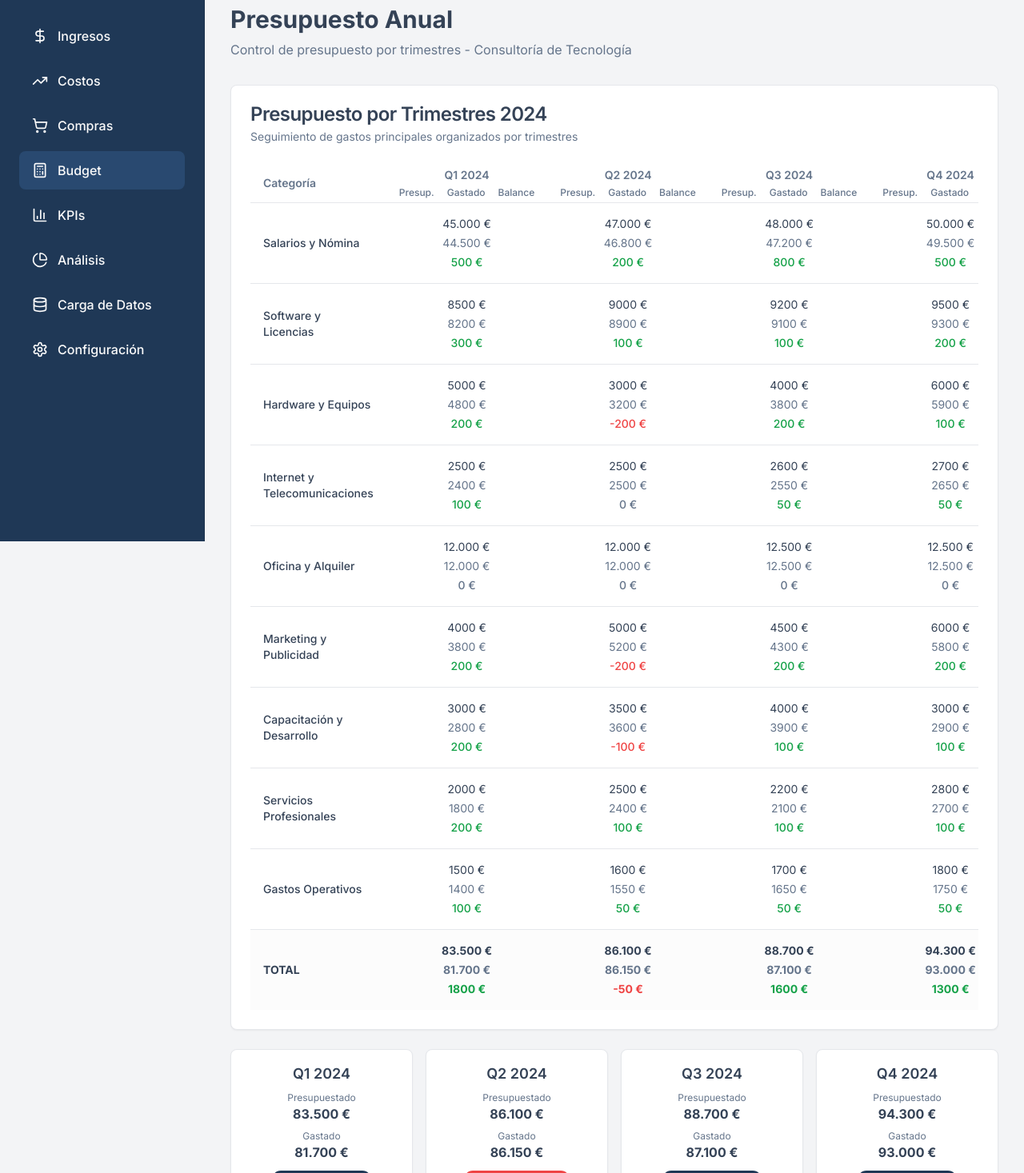
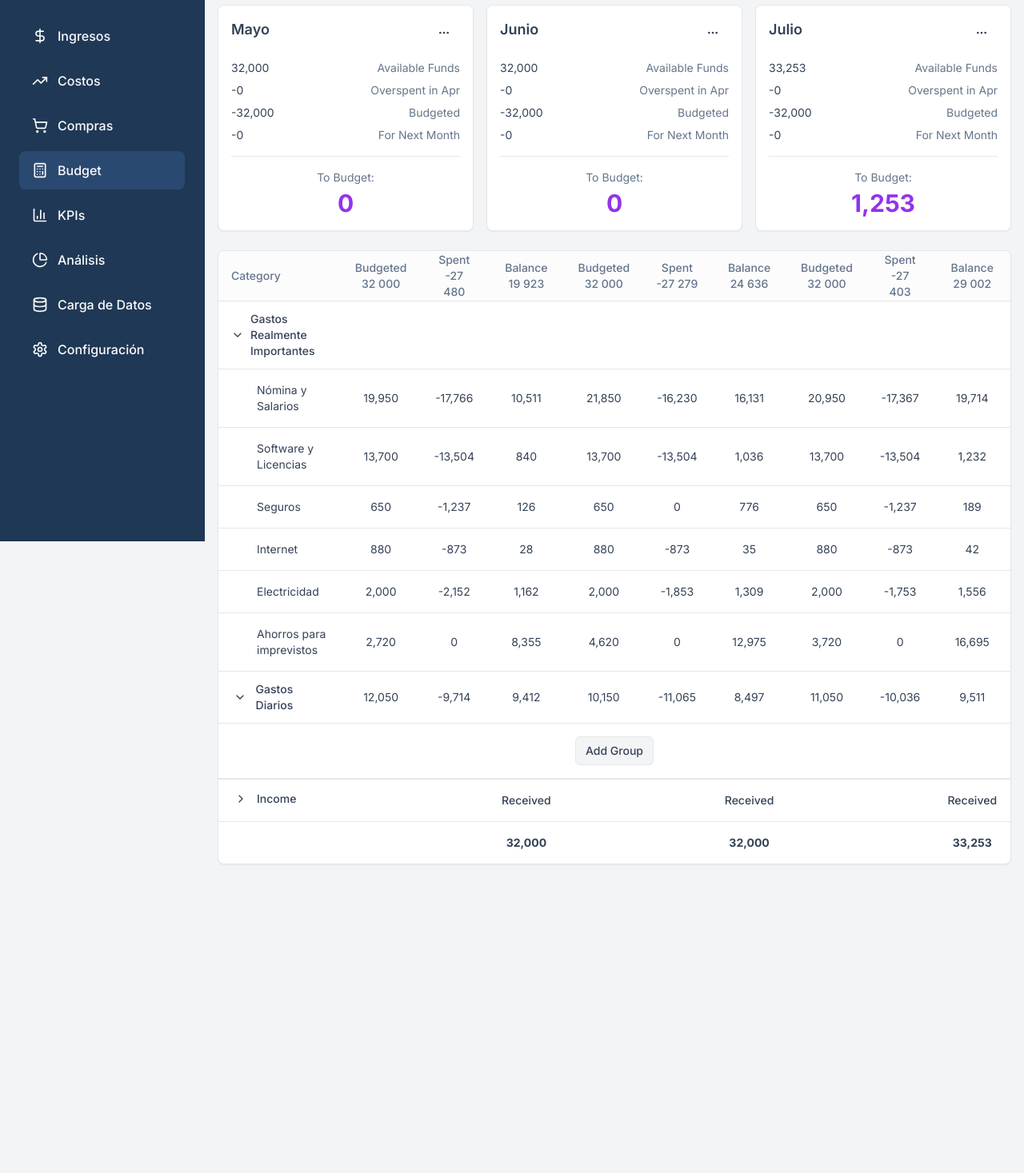
Before and after one commit to ramarono/financial-impact-vision, a React (Vite) app: page /budget in a window 1280 px wide. Shown: the part 123-1590 px from the top of the page at 80% size. After the commit the page ends 1220 px from the top, so only its background shows below. Built offline with nearby package versions, Linux system fonts and the light colour scheme.

Commit message:
Implement Budget table
Recreate the budget table from the provided image, maintaining the same design and functionality.

```diff
--- a/src/pages/Budget.tsx
+++ b/src/pages/Budget.tsx
@@ -1,236 +1,294 @@
-import { Card, CardContent, CardDescription, CardHeader, CardTitle } from "@/components/ui/card";
+import React, { useState } from "react";
+import { Card, CardContent } from "@/components/ui/card";
 import { Table, TableBody, TableCell, TableHead, TableHeader, TableRow } from "@/components/ui/table";
-import { Badge } from "@/components/ui/badge";
+import { Button } from "@/components/ui/button";
+import { ChevronDown, ChevronRight, MoreHorizontal } from "lucide-react";
 import Header from "@/components/Header";
 import Navigation from "@/components/Navigation";
 
-const budgetData = [
+const budgetData = {
+  months: [
     {
-    category: "Salarios y Nómina",
-    q1: { budgeted: 45000, spent: 44500, balance: 500 },
-    q2: { budgeted: 47000, spent: 46800, balance: 200 },
-    q3: { budgeted: 48000, spent: 47200, balance: 800 },
-    q4: { budgeted: 50000, spent: 49500, balance: 500 }
+      name: "Mayo",
+      availableFunds: 32000,
+      overspent: 0,
+      budgeted: -32000,
+      forNextMonth: 0,
+      toBudget: 0
     },
     {
-    category: "Software y Licencias",
-    q1: { budgeted: 8500, spent: 8200, balance: 300 },
-    q2: { budgeted: 9000, spent: 8900, balance: 100 },
-    q3: { budgeted: 9200, spent: 9100, balance: 100 },
-    q4: { budgeted: 9500, spent: 9300, balance: 200 }
+      name: "Junio",
+      availableFunds: 32000,
+      overspent: 0,
+      budgeted: -32000,
+      forNextMonth: 0,
+      toBudget: 0
     },
     {
-    category: "Hardware y Equipos",
-    q1: { budgeted: 5000, spent: 4800, balance: 200 },
-    q2: { budgeted: 3000, spent: 3200, balance: -200 },
-    q3: { budgeted: 4000, spent: 3800, balance: 200 },
-    q4: { budgeted: 6000, spent: 5900, balance: 100 }
+      name: "Julio",
+      availableFunds: 33253,
+      overspent: 0,
+      budgeted: -32000,
+      forNextMonth: 0,
+      toBudget: 1253
+    }
+  ],
+  categories: [
+    {
+      name: "Gastos Realmente Importantes",
+      expanded: true,
+      items: [
+        {
+          name: "Nómina y Salarios",
+          may: { budgeted: 19950, spent: -17766, balance: 10511 },
+          june: { budgeted: 21850, spent: -16230, balance: 16131 },
+          july: { budgeted: 20950, spent: -17367, balance: 19714 }
         },
         {
-    category: "Internet y Telecomunicaciones",
-    q1: { budgeted: 2500, spent: 2400, balance: 100 },
-    q2: { budgeted: 2500, spent: 2500, balance: 0 },
-    q3: { budgeted: 2600, spent: 2550, balance: 50 },
-    q4: { budgeted: 2700, spent: 2650, balance: 50 }
+          name: "Software y Licencias",
+          may: { budgeted: 13700, spent: -13504, balance: 840 },
+          june: { budgeted: 13700, spent: -13504, balance: 1036 },
+          july: { budgeted: 13700, spent: -13504, balance: 1232 }
         },
         {
-    category: "Oficina y Alquiler",
-    q1: { budgeted: 12000, spent: 12000, balance: 0 },
-    q2: { budgeted: 12000, spent: 12000, balance: 0 },
-    q3: { budgeted: 12500, spent: 12500, balance: 0 },
-    q4: { budgeted: 12500, spent: 12500, balance: 0 }
+          name: "Seguros",
+          may: { budgeted: 650, spent: -1237, balance: 126 },
+          june: { budgeted: 650, spent: 0, balance: 776 },
+          july: { budgeted: 650, spent: -1237, balance: 189 }
         },
         {
-    category: "Marketing y Publicidad",
-    q1: { budgeted: 4000, spent: 3800, balance: 200 },
-    q2: { budgeted: 5000, spent: 5200, balance: -200 },
-    q3: { budgeted: 4500, spent: 4300, balance: 200 },
-    q4: { budgeted: 6000, spent: 5800, balance: 200 }
+          name: "Internet",
+          may: { budgeted: 880, spent: -873, balance: 28 },
+          june: { budgeted: 880, spent: -873, balance: 35 },
+          july: { budgeted: 880, spent: -873, balance: 42 }
         },
         {
-    category: "Capacitación y Desarrollo",
-    q1: { budgeted: 3000, spent: 2800, balance: 200 },
-    q2: { budgeted: 3500, spent: 3600, balance: -100 },
-    q3: { budgeted: 4000, spent: 3900, balance: 100 },
-    q4: { budgeted: 3000, spent: 2900, balance: 100 }
+          name: "Electricidad",
+          may: { budgeted: 2000, spent: -2152, balance: 1162 },
+          june: { budgeted: 2000, spent: -1853, balance: 1309 },
+          july: { budgeted: 2000, spent: -1753, balance: 1556 }
         },
         {
-    category: "Servicios Profesionales",
-    q1: { budgeted: 2000, spent: 1800, balance: 200 },
-    q2: { budgeted: 2500, spent: 2400, balance: 100 },
-    q3: { budgeted: 2200, spent: 2100, balance: 100 },
-    q4: { budgeted: 2800, spent: 2700, balance: 100 }
+          name: "Ahorros para imprevistos",
+          may: { budgeted: 2720, spent: 0, balance: 8355 },
+          june: { budgeted: 4620, spent: 0, balance: 12975 },
+          july: { budgeted: 3720, spent: 0, balance: 16695 }
+        }
+      ]
     },
     {
-    category: "Gastos Operativos",
-    q1: { budgeted: 1500, spent: 1400, balance: 100 },
-    q2: { budgeted: 1600, spent: 1550, balance: 50 },
-    q3: { budgeted: 1700, spent: 1650, balance: 50 },
-    q4: { budgeted: 1800, spent: 1750, balance: 50 }
+      name: "Gastos Diarios",
+      expanded: true,
+      total: {
+        may: { budgeted: 12050, spent: -9714, balance: 9412 },
+        june: { budgeted: 10150, spent: -11065, balance: 8497 },
+        july: { budgeted: 11050, spent: -10036, balance: 9511 }
       }
-];
-
-const formatCurrency = (amount: number) => {
-  return new Intl.NumberFormat('es-ES', {
-    style: 'currency',
-    currency: 'EUR',
-    minimumFractionDigits: 0
-  }).format(amount);
+    }
+  ],
+  income: {
+    may: { received: 32000 },
+    june: { received: 32000 },
+    july: { received: 33253 }
+  }
 };
 
-const getBalanceColor = (balance: number) => {
-  if (balance > 0) return "text-success";
-  if (balance < 0) return "text-destructive";
-  return "text-muted-foreground";
-};
-
-const getTotals = (quarter: 'q1' | 'q2' | 'q3' | 'q4') => {
-  const totals = budgetData.reduce(
-    (acc, item) => ({
-      budgeted: acc.budgeted + item[quarter].budgeted,
-      spent: acc.spent + item[quarter].spent,
-      balance: acc.balance + item[quarter].balance
-    }),
-    { budgeted: 0, spent: 0, balance: 0 }
-  );
-  return totals;
+const formatNumber = (num: number) => {
+  if (num === 0) return "0";
+  return num.toLocaleString();
 };
 
 const Budget = () => {
-  const quarters = [
-    { key: 'q1' as const, label: 'Q1 2024' },
-    { key: 'q2' as const, label: 'Q2 2024' },
-    { key: 'q3' as const, label: 'Q3 2024' },
-    { key: 'q4' as const, label: 'Q4 2024' }
-  ];
+  const [expandedCategories, setExpandedCategories] = useState<string[]>(["Gastos Realmente Importantes", "Gastos Diarios"]);
+
+  const toggleCategory = (categoryName: string) => {
+    setExpandedCategories(prev =>
+      prev.includes(categoryName)
+        ? prev.filter(name => name !== categoryName)
+        : [...prev, categoryName]
+    );
+  };
 
   return (
     <div className="min-h-screen bg-background">
       <Header />
       <Navigation />
 
-      <main className="ml-64 pt-16 p-8">
-        <div className="max-w-7xl mx-auto">
-          <div className="mb-8">
-            <h1 className="text-3xl font-bold text-foreground mb-2">
-              Presupuesto Anual
-            </h1>
-            <p className="text-muted-foreground">
-              Control de presupuesto por trimestres - Consultoría de Tecnología
-            </p>
+      <main className="ml-64 pt-16 p-4">
+        <div className="max-w-full">
+          {/* Month Cards */}
+          <div className="grid grid-cols-3 gap-4 mb-6">
+            {budgetData.months.map((month, index) => (
+              <Card key={index} className="p-4">
+                <div className="flex justify-between items-start mb-4">
+                  <h3 className="text-lg font-semibold">{month.name}</h3>
+                  <Button variant="ghost" size="sm">
+                    <MoreHorizontal className="h-4 w-4" />
+                  </Button>
                 </div>
 
+                <div className="space-y-2 text-sm">
+                  <div className="flex justify-between">
+                    <span>{formatNumber(month.availableFunds)}</span>
+                    <span className="text-muted-foreground">Available Funds</span>
+                  </div>
+                  <div className="flex justify-between">
+                    <span>-{formatNumber(Math.abs(month.overspent))}</span>
+                    <span className="text-muted-foreground">Overspent in Apr</span>
+                  </div>
+                  <div className="flex justify-between">
+                    <span>{formatNumber(month.budgeted)}</span>
+                    <span className="text-muted-foreground">Budgeted</span>
+                  </div>
+                  <div className="flex justify-between">
+                    <span>-{formatNumber(Math.abs(month.forNextMonth))}</span>
+                    <span className="text-muted-foreground">For Next Month</span>
+                  </div>
+                </div>
+
+                <div className="mt-4 pt-4 border-t">
+                  <div className="text-center">
+                    <p className="text-sm text-muted-foreground mb-1">To Budget:</p>
+                    <p className="text-3xl font-bold text-purple-600">{formatNumber(month.toBudget)}</p>
+                  </div>
+                </div>
+              </Card>
+            ))}
+          </div>
+
+          {/* Budget Table */}
           <Card>
-            <CardHeader>
-              <CardTitle>Presupuesto por Trimestres 2024</CardTitle>
-              <CardDescription>
-                Seguimiento de gastos principales organizados por trimestres
-              </CardDescription>
-            </CardHeader>
-            <CardContent>
+            <CardContent className="p-0">
               <div className="overflow-x-auto">
                 <Table>
                   <TableHeader>
-                    <TableRow>
-                      <TableHead className="w-48 font-semibold">Categoría</TableHead>
-                      {quarters.map((quarter) => (
-                        <TableHead key={quarter.key} className="text-center">
-                          <div className="space-y-1">
-                            <div className="font-semibold">{quarter.label}</div>
-                            <div className="flex space-x-4 text-xs text-muted-foreground">
-                              <span>Presup.</span>
-                              <span>Gastado</span>
-                              <span>Balance</span>
-                            </div>
-                          </div>
-                        </TableHead>
-                      ))}
+                    <TableRow className="bg-muted/30">
+                      <TableHead className="w-80">Category</TableHead>
+                      <TableHead className="text-center w-32">Budgeted<br/>32 000</TableHead>
+                      <TableHead className="text-center w-32">Spent<br/>-27 480</TableHead>
+                      <TableHead className="text-center w-32">Balance<br/>19 923</TableHead>
+                      <TableHead className="text-center w-32">Budgeted<br/>32 000</TableHead>
+                      <TableHead className="text-center w-32">Spent<br/>-27 279</TableHead>
+                      <TableHead className="text-center w-32">Balance<br/>24 636</TableHead>
+                      <TableHead className="text-center w-32">Budgeted<br/>32 000</TableHead>
+                      <TableHead className="text-center w-32">Spent<br/>-27 403</TableHead>
+                      <TableHead className="text-center w-32">Balance<br/>29 002</TableHead>
                     </TableRow>
                   </TableHeader>
                   <TableBody>
-                    {budgetData.map((item, index) => (
-                      <TableRow key={index} className="hover:bg-muted/50">
-                        <TableCell className="font-medium">
-                          {item.category}
+                    {budgetData.categories.map((category, categoryIndex) => (
+                      <React.Fragment key={categoryIndex}>
+                        <TableRow className="hover:bg-muted/20">
+                          <TableCell className="flex items-center gap-2 py-3">
+                            <Button
+                              variant="ghost"
+                              size="sm"
+                              className="p-0 h-6 w-6"
+                              onClick={() => toggleCategory(category.name)}
+                            >
+                              {expandedCategories.includes(category.name) ?
+                                <ChevronDown className="h-4 w-4" /> :
+                                <ChevronRight className="h-4 w-4" />
+                              }
+                            </Button>
+                            <span className="font-medium">{category.name}</span>
                           </TableCell>
-                        {quarters.map((quarter) => (
-                          <TableCell key={quarter.key} className="text-center">
-                            <div className="space-y-1">
-                              <div className="text-sm">
-                                {formatCurrency(item[quarter.key].budgeted)}
-                              </div>
-                              <div className="text-sm text-muted-foreground">
-                                {formatCurrency(item[quarter.key].spent)}
-                              </div>
-                              <div className={`text-sm font-medium ${getBalanceColor(item[quarter.key].balance)}`}>
-                                {formatCurrency(item[quarter.key].balance)}
-                              </div>
-                            </div>
-                          </TableCell>
-                        ))}
+
+                          {category.total && (
+                            <>
+                              <TableCell className="text-center">{formatNumber(category.total.may.budgeted)}</TableCell>
+                              <TableCell className="text-center">{formatNumber(category.total.may.spent)}</TableCell>
+                              <TableCell className="text-center">{formatNumber(category.total.may.balance)}</TableCell>
+                              <TableCell className="text-center">{formatNumber(category.total.june.budgeted)}</TableCell>
+                              <TableCell className="text-center">{formatNumber(category.total.june.spent)}</TableCell>
+                              <TableCell className="text-center">{formatNumber(category.total.june.balance)}</TableCell>
+                              <TableCell className="text-center">{formatNumber(category.total.july.budgeted)}</TableCell>
+                              <TableCell className="text-center">{formatNumber(category.total.july.spent)}</TableCell>
+                              <TableCell className="text-center">{formatNumber(category.total.july.balance)}</TableCell>
+                            </>
+                          )}
+
+                          {!category.total && (
+                            <>
+                              <TableCell className="text-center"></TableCell>
+                              <TableCell className="text-center"></TableCell>
+                              <TableCell className="text-center"></TableCell>
+                              <TableCell className="text-center"></TableCell>
+                              <TableCell className="text-center"></TableCell>
+                              <TableCell className="text-center"></TableCell>
+                              <TableCell className="text-center"></TableCell>
+                              <TableCell className="text-center"></TableCell>
+                              <TableCell className="text-center"></TableCell>
+                            </>
+                          )}
+                        </TableRow>
+
+                        {expandedCategories.includes(category.name) && category.items && category.items.map((item, itemIndex) => (
+                          <TableRow key={itemIndex} className="hover:bg-muted/10">
+                            <TableCell className="pl-12">{item.name}</TableCell>
+                            <TableCell className="text-center">{formatNumber(item.may.budgeted)}</TableCell>
+                            <TableCell className="text-center">{formatNumber(item.may.spent)}</TableCell>
+                            <TableCell className="text-center">{formatNumber(item.may.balance)}</TableCell>
+                            <TableCell className="text-center">{formatNumber(item.june.budgeted)}</TableCell>
+                            <TableCell className="text-center">{formatNumber(item.june.spent)}</TableCell>
+                            <TableCell className="text-center">{formatNumber(item.june.balance)}</TableCell>
+                            <TableCell className="text-center">{formatNumber(item.july.budgeted)}</TableCell>
+                            <TableCell className="text-center">{formatNumber(item.july.spent)}</TableCell>
+                            <TableCell className="text-center">{formatNumber(item.july.balance)}</TableCell>
                           </TableRow>
                         ))}
-                    <TableRow className="border-t-2 font-semibold bg-muted/30">
-                      <TableCell className="font-bold">TOTAL</TableCell>
-                      {quarters.map((quarter) => {
-                        const totals = getTotals(quarter.key);
-                        return (
-                          <TableCell key={quarter.key} className="text-center">
-                            <div className="space-y-1">
-                              <div className="text-sm font-bold">
-                                {formatCurrency(totals.budgeted)}
-                              </div>
-                              <div className="text-sm font-bold text-muted-foreground">
-                                {formatCurrency(totals.spent)}
-                              </div>
-                              <div className={`text-sm font-bold ${getBalanceColor(totals.balance)}`}>
-                                {formatCurrency(totals.balance)}
-                              </div>
-                            </div>
+                      </React.Fragment>
+                    ))}
+
+                    {/* Add Group Button */}
+                    <TableRow>
+                      <TableCell colSpan={10} className="text-center py-4">
+                        <Button variant="outline" size="sm">
+                          Add Group
+                        </Button>
                       </TableCell>
-                        );
-                      })}
+                    </TableRow>
+
+                    {/* Income Section */}
+                    <TableRow className="border-t-2">
+                      <TableCell className="flex items-center gap-2 py-3">
+                        <Button
+                          variant="ghost"
+                          size="sm"
+                          className="p-0 h-6 w-6"
+                        >
+                          <ChevronRight className="h-4 w-4" />
+                        </Button>
+                        <span className="font-medium">Income</span>
+                      </TableCell>
+                      <TableCell className="text-center"></TableCell>
+                      <TableCell className="text-center"></TableCell>
+                      <TableCell className="text-center font-medium">Received</TableCell>
+                      <TableCell className="text-center"></TableCell>
+                      <TableCell className="text-center"></TableCell>
+                      <TableCell className="text-center font-medium">Received</TableCell>
+                      <TableCell className="text-center"></TableCell>
+                      <TableCell className="text-center"></TableCell>
+                      <TableCell className="text-center font-medium">Received</TableCell>
+                    </TableRow>
+
+                    <TableRow>
+                      <TableCell></TableCell>
+                      <TableCell className="text-center"></TableCell>
+                      <TableCell className="text-center"></TableCell>
+                      <TableCell className="text-center font-bold">{formatNumber(budgetData.income.may.received)}</TableCell>
+                      <TableCell className="text-center"></TableCell>
+                      <TableCell className="text-center"></TableCell>
+                      <TableCell className="text-center font-bold">{formatNumber(budgetData.income.june.received)}</TableCell>
+                      <TableCell className="text-center"></TableCell>
+                      <TableCell className="text-center"></TableCell>
+                      <TableCell className="text-center font-bold">{formatNumber(budgetData.income.july.received)}</TableCell>
                     </TableRow>
                   </TableBody>
                 </Table>
               </div>
             </CardContent>
           </Card>
-
-          <div className="mt-6 grid grid-cols-1 md:grid-cols-4 gap-4">
-            {quarters.map((quarter) => {
-              const totals = getTotals(quarter.key);
-              const efficiency = ((totals.budgeted - totals.spent) / totals.budgeted * 100);
-
-              return (
-                <Card key={quarter.key}>
-                  <CardContent className="p-4">
-                    <div className="text-center">
-                      <h3 className="font-semibold text-lg mb-2">{quarter.label}</h3>
-                      <div className="space-y-2">
-                        <div>
-                          <p className="text-xs text-muted-foreground">Presupuestado</p>
-                          <p className="font-bold">{formatCurrency(totals.budgeted)}</p>
-                        </div>
-                        <div>
-                          <p className="text-xs text-muted-foreground">Gastado</p>
-                          <p className="font-bold">{formatCurrency(totals.spent)}</p>
-                        </div>
-                        <div>
-                          <Badge
-                            variant={efficiency >= 0 ? "default" : "destructive"}
-                            className="text-xs"
-                          >
-                            {efficiency >= 0 ? "Bajo presupuesto" : "Sobre presupuesto"}
-                          </Badge>
-                        </div>
-                      </div>
-                    </div>
-                  </CardContent>
-                </Card>
-              );
-            })}
-          </div>
         </div>
       </main>
     </div>
```
Lines whose indentation alone changed are shown as unchanged.
